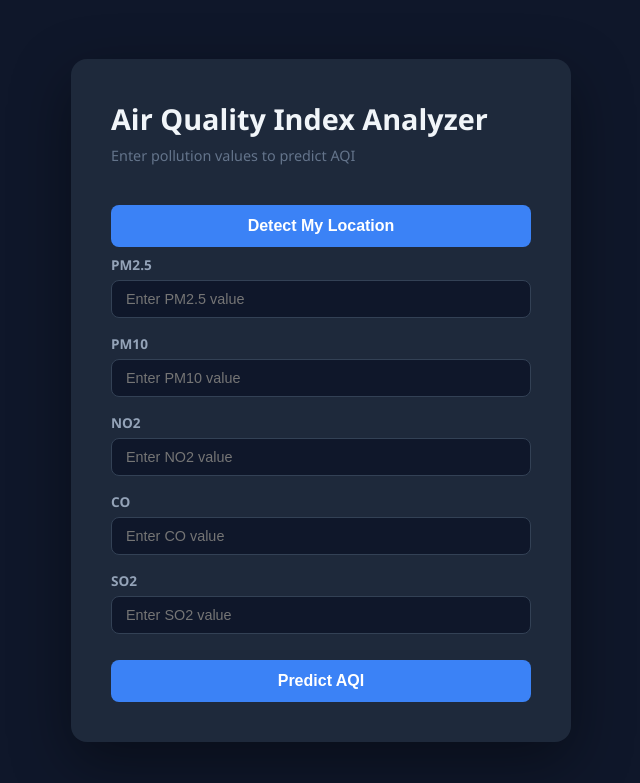
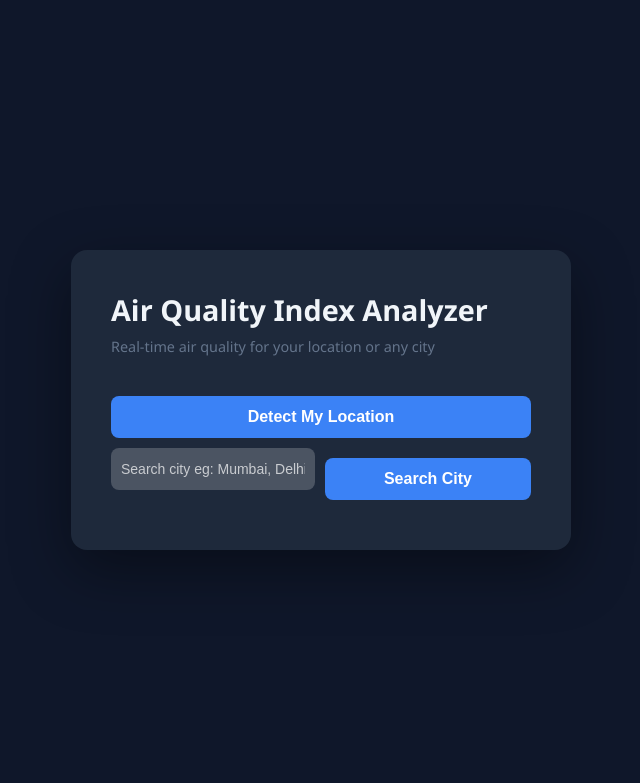
Before and after one commit to 11RiyaKolambkar/AIR_INDEX_ANALYSER, a Flask app: page / in a window 1280 px wide. Shown: the top 783 px of the page, without its empty margins (319-959 px from the left). Run offline with Flask 3, Linux system fonts and the light colour scheme; parts of the project's set-up code (start-up, migrations or seed data) failed here and were passed over.

Commit message:
real time AQI with location detection and city search

```diff
--- a/app.py
+++ b/app.py
@@ -1,127 +1,95 @@
 from flask import Flask, render_template, request, jsonify
-import joblib
-import numpy as np
 import requests
 
 app = Flask(__name__)
-model = joblib.load('aqi_model.pkl')
 
-API_TOKEN = "d0df25a59e5a163cee4520c8c6d62f160373c421"  # paste your WAQI token here
+API_TOKEN = "d0df25a59e5a163cee4520c8c6d62f160373c421"
 
 def get_aqi_category(aqi):
     if aqi <= 50:
-        category = "Good"
-        color = "#2ecc71"
+        return "Good", "#2ecc71"
     elif aqi <= 100:
-        category = "Moderate"
-        color = "#f39c12"
+        return "Moderate", "#f39c12"
     elif aqi <= 150:
-        category = "Unhealthy for Sensitive Groups"
-        color = "#e67e22"
+        return "Unhealthy for Sensitive Groups", "#e67e22"
     elif aqi <= 200:
-        category = "Unhealthy"
-        color = "#e74c3c"
+        return "Unhealthy", "#e74c3c"
     else:
-        category = "Hazardous"
-        color = "#8e44ad"
-    return category, color  # this was missing in your original code
+        return "Hazardous", "#8e44ad"
 
-def get_my_location():
-    response = requests.get("https://ipapi.co/json/", timeout=5)
-    data = response.json()
-    lat = data.get("latitude")
-    lon = data.get("longitude")
-    print(f"Detected coordinates: {lat}, {lon}")
-    return lat, lon
+def get_health_tip(aqi):
+    if aqi <= 50:
+        return "Air quality is good. Enjoy outdoor activities freely."
+    elif aqi <= 100:
+        return "Air quality is acceptable. Sensitive people should reduce prolonged outdoor activities."
+    elif aqi <= 150:
+        return "Sensitive groups should reduce outdoor activities. Wear a mask if going outside."
+    elif aqi <= 200:
+        return "Everyone should reduce outdoor activities. Wear a mask outside. Keep windows closed."
+    else:
+        return "Health alert. Avoid all outdoor activities. Stay indoors. Use air purifier if available."
 
-def get_realtime_aqi_by_coords(lat, lon):
-    lat = float(lat)
-    lon = float(lon)
-
-    # First try exact coordinates
-    url = f"https://api.waqi.info/feed/geo:{lat};{lon}/?token={API_TOKEN}"
+def fetch_aqi(url):
     response = requests.get(url, timeout=5)
     data = response.json()
+    if data["status"] != "ok":
+        return None
+    iaqi = data["data"]["iaqi"]
+    aqi = data["data"]["aqi"]
+    category, color = get_aqi_category(aqi)
+    health_tip = get_health_tip(aqi)
+    return {
+        "city": data["data"]["city"]["name"],
+        "aqi": aqi,
+        "category": category,
+        "color": color,
+        "health_tip": health_tip,
+        "pm25": iaqi.get("pm25", {}).get("v", "N/A"),
+        "pm10": iaqi.get("pm10", {}).get("v", "N/A"),
+        "no2":  iaqi.get("no2",  {}).get("v", "N/A"),
+        "so2":  iaqi.get("so2",  {}).get("v", "N/A"),
+        "co":   iaqi.get("co",   {}).get("v", "N/A"),
+    }
 
-    if data["status"] == "ok":
-        iaqi = data["data"]["iaqi"]
-        return {
-            "city":  data["data"]["city"]["name"],
-            "aqi":   data["data"]["aqi"],
-            "pm25":  iaqi.get("pm25", {}).get("v", 0),
-            "pm10":  iaqi.get("pm10", {}).get("v", 0),
-            "no2":   iaqi.get("no2",  {}).get("v", 0),
-            "so2":   iaqi.get("so2",  {}).get("v", 0),
-            "co":    iaqi.get("co",   {}).get("v", 0),
-        }
+@app.route('/city', methods=['GET'])
+def city_aqi():
+    try:
+        city = request.args.get('city')
+        url = f"https://api.waqi.info/feed/{city}/?token={API_TOKEN}"
+        data = fetch_aqi(url)
+        if data:
+            return jsonify({"status": "ok", "data": data})
+        return jsonify({"status": "error", "message": "City not found"})
+    except Exception as e:
+        return jsonify({"status": "error", "message": str(e)})
 
-    # Search nearby stations
-    search_url = f"https://api.waqi.info/map/bounds/?latlng={lat-1},{lon-1},{lat+1},{lon+1}&token={API_TOKEN}"
-    search_response = requests.get(search_url, timeout=5)
-    search_data = search_response.json()
-
-    if search_data["status"] == "ok" and len(search_data["data"]) > 0:
-        nearest = search_data["data"][0]
-        station_url = f"https://api.waqi.info/feed/@{nearest['uid']}/?token={API_TOKEN}"
-        station_response = requests.get(station_url, timeout=5)
-        station_data = station_response.json()
-
-        if station_data["status"] == "ok":
-            iaqi = station_data["data"]["iaqi"]
-            return {
-                "city":  station_data["data"]["city"]["name"],
-                "aqi":   station_data["data"]["aqi"],
-                "pm25":  iaqi.get("pm25", {}).get("v", 0),
-                "pm10":  iaqi.get("pm10", {}).get("v", 0),
-                "no2":   iaqi.get("no2",  {}).get("v", 0),
-                "so2":   iaqi.get("so2",  {}).get("v", 0),
-                "co":    iaqi.get("co",   {}).get("v", 0),
-            }
-
-    return None
 @app.route('/realtime', methods=['GET'])
 def realtime():
     try:
-        lat = request.args.get('lat')
-        lon = request.args.get('lon')
+        lat = float(request.args.get('lat', 0))
+        lon = float(request.args.get('lon', 0))
 
-        if not lat or not lon:
-            # fallback to IP
-            response = requests.get("https://ipapi.co/json/", timeout=5)
-            data = response.json()
-            lat = data.get("latitude")
-            lon = data.get("longitude")
+        url = f"https://api.waqi.info/feed/geo:{lat};{lon}/?token={API_TOKEN}"
+        data = fetch_aqi(url)
 
-        data = get_realtime_aqi_by_coords(lat, lon)
+        if not data:
+            search_url = f"https://api.waqi.info/map/bounds/?latlng={lat-1},{lon-1},{lat+1},{lon+1}&token={API_TOKEN}"
+            search_response = requests.get(search_url, timeout=5)
+            search_data = search_response.json()
+            if search_data["status"] == "ok" and len(search_data["data"]) > 0:
+                nearest = search_data["data"][0]
+                station_url = f"https://api.waqi.info/feed/@{nearest['uid']}/?token={API_TOKEN}"
+                data = fetch_aqi(station_url)
 
         if data:
             return jsonify({"status": "ok", "data": data})
-        else:
-            return jsonify({"status": "error", "message": "No AQI station found near you"})
+        return jsonify({"status": "error", "message": "No AQI station found near you"})
     except Exception as e:
         return jsonify({"status": "error", "message": str(e)})
 
-@app.route('/', methods=['GET', 'POST'])
-def predict():
-    prediction = None
-    category = None
-    color = None
-
-    if request.method == 'POST':
-        pm25 = float(request.form['pm25'])
-        pm10 = float(request.form['pm10'])
-        no2 = float(request.form['no2'])
-        co = float(request.form['co'])
-        so2 = float(request.form['so2'])
-
-        input_data = np.array([[pm25, pm10, no2, co, so2]])
-        prediction = round(model.predict(input_data)[0], 2)
-        category, color = get_aqi_category(prediction)
-
-    return render_template('index.html',
-                           prediction=prediction,
-                           category=category,
-                           color=color)
+@app.route('/')
+def index():
+    return render_template('index.html')
 
 if __name__ == '__main__':
     app.run(debug=True)
--- a/static/style.css
+++ b/static/style.css
@@ -153,3 +153,68 @@ button:hover {
     font-size: 0.8rem;
     color: #64748b;
 }
+.health-tips {
+    margin-top: 15px;
+    padding: 15px;
+    background: rgba(255,255,255,0.1);
+    border-radius: 8px;
+    text-align: left;
+}
+
+.health-tips h3 {
+    margin-bottom: 8px;
+}
+.city-search {
+    display: flex;
+    gap: 10px;
+    margin-top: 10px;
+    margin-bottom: 5px;
+}
+.city-search input {
+    width: 100%;
+    padding: 10px;
+    margin-bottom: 10px;
+    border-radius: 8px;
+    border: none;
+    font-size: 14px;
+    background: rgba(255, 255, 255, 0.2);
+    color: white;
+    box-sizing: border-box;
+}
+
+.city-search input::placeholder {
+    color: rgba(255, 255, 255, 0.7);
+}
+.pollutants {
+    margin-top: 15px;
+    text-align: left;
+}
+
+.pollutants h3 {
+    margin-bottom: 10px;
+}
+
+.pollutant-grid {
+    display: grid;
+    grid-template-columns: repeat(3, 1fr);
+    gap: 10px;
+}
+
+.pollutant-item {
+    background: rgba(255,255,255,0.05);
+    border-radius: 8px;
+    padding: 10px;
+    text-align: center;
+}
+
+.pollutant-item span {
+    display: block;
+    font-size: 0.75rem;
+    color: #94a3b8;
+    margin-bottom: 4px;
+}
+
+.pollutant-item b {
+    font-size: 1rem;
+    color: #f1f5f9;
+}
--- a/templates/index.html
+++ b/templates/index.html
@@ -7,43 +7,35 @@
     <link rel="stylesheet" href="{{ url_for('static', filename='style.css') }}">
 </head>
 <body>
-
     <div class="container">
         <h1>Air Quality Index Analyzer</h1>
-        <p class="subtitle">Enter pollution values to predict AQI</p>
+        <p class="subtitle">Real-time air quality for your location or any city</p>
 
-        <!-- Auto detect button -->
         <button type="button" onclick="autoFill()">Detect My Location</button>
-        <p id="city-name" style="margin-top: 8px; font-weight: bold;"></p>
 
-        <form method="POST">
-            <div class="form-group">
-                <label>PM2.5</label>
-                <input type="number" id="pm25" name="pm25" placeholder="Enter PM2.5 value" step="0.01" required>
+        <div class="city-search">
+            <input type="text" id="city-input" placeholder="Search city eg: Mumbai, Delhi">
+            <button type="button" onclick="searchCity()">Search City</button>
         </div>
-            <div class="form-group">
-                <label>PM10</label>
-                <input type="number" id="pm10" name="pm10" placeholder="Enter PM10 value" step="0.01" required>
+
+        <div id="result-box" style="display:none;" class="result">
+            <h2 id="result-city"></h2>
+            <h1 id="result-aqi"></h1>
+            <h3 id="result-category"></h3>
+            <div class="health-tips">
+                <h3>Health Tips</h3>
+                <p id="result-health"></p>
             </div>
-            <div class="form-group">
-                <label>NO2</label>
-                <input type="number" id="no2" name="no2" placeholder="Enter NO2 value" step="0.01" required>
+            <div class="pollutants">
+                <h3>Pollutants</h3>
+                <div class="pollutant-grid">
+                    <div class="pollutant-item"><span>PM2.5</span><b id="val-pm25"></b></div>
+                    <div class="pollutant-item"><span>PM10</span><b id="val-pm10"></b></div>
+                    <div class="pollutant-item"><span>NO2</span><b id="val-no2"></b></div>
+                    <div class="pollutant-item"><span>SO2</span><b id="val-so2"></b></div>
+                    <div class="pollutant-item"><span>CO</span><b id="val-co"></b></div>
                 </div>
-            <div class="form-group">
-                <label>CO</label>
-                <input type="number" id="co" name="co" placeholder="Enter CO value" step="0.01" required>
             </div>
-            <div class="form-group">
-                <label>SO2</label>
-                <input type="number" id="so2" name="so2" placeholder="Enter SO2 value" step="0.01" required>
-            </div>
-            <button type="submit">Predict AQI</button>
-        </form>
-
-        {% if prediction %}
-        <div class="result {{ category_class }}">
-            <h2>Predicted AQI: <span style="color: {{ color }}">{{ prediction }}</span></h2>
-            <h3>Category: <span style="color: {{ color }}">{{ category }}</span></h3>
             <div class="aqi-guide">
                 <p>AQI 0-50 → <span style="color:#2ecc71">Good</span></p>
                 <p>AQI 51-100 → <span style="color:#f39c12">Moderate</span></p>
@@ -52,41 +44,65 @@
                 <p>AQI 200+ → <span style="color:#8e44ad">Hazardous</span></p>
             </div>
         </div>
-        {% endif %}
+
+        <p id="status-msg" style="margin-top:10px; font-weight:bold;"></p>
     </div>
+
     <script>
+    function showResult(data) {
+        document.getElementById('result-box').style.display = 'block';
+        document.getElementById('result-city').innerText = data.city;
+        document.getElementById('result-aqi').innerHTML = 'AQI: <span style="color:' + data.color + '">' + data.aqi + '</span>';
+        document.getElementById('result-category').innerHTML = 'Category: <span style="color:' + data.color + '">' + data.category + '</span>';
+        document.getElementById('result-health').innerText = data.health_tip;
+        document.getElementById('val-pm25').innerText = data.pm25;
+        document.getElementById('val-pm10').innerText = data.pm10;
+        document.getElementById('val-no2').innerText = data.no2;
+        document.getElementById('val-so2').innerText = data.so2;
+        document.getElementById('val-co').innerText = data.co;
+        document.getElementById('result-box').style.borderColor = data.color;
+    }
+
     function autoFill() {
-    document.getElementById('city-name').innerText = "Detecting location...";
-
+        document.getElementById('status-msg').innerText = "Detecting location...";
         navigator.geolocation.getCurrentPosition(
             function(position) {
                 var lat = position.coords.latitude;
                 var lon = position.coords.longitude;
-            document.getElementById('city-name').innerText = "Got GPS: " + lat + ", " + lon;
-
+                document.getElementById('status-msg').innerText = "Fetching AQI...";
                 fetch('/realtime?lat=' + lat + '&lon=' + lon)
                 .then(response => response.json())
                 .then(result => {
                     if (result.status === "ok") {
-                    document.getElementById('pm25').value = result.data.pm25;
-                    document.getElementById('pm10').value = result.data.pm10;
-                    document.getElementById('no2').value  = result.data.no2;
-                    document.getElementById('co').value   = result.data.co;
-                    document.getElementById('so2').value  = result.data.so2;
-                    document.getElementById('city-name').innerText = "Location: " + result.data.city;
+                        showResult(result.data);
+                        document.getElementById('status-msg').innerText = "";
                     } else {
-                    document.getElementById('city-name').innerText = "Error: " + result.message;
+                        document.getElementById('status-msg').innerText = "Error: " + result.message;
                     }
                 });
             },
             function(error) {
-            document.getElementById('city-name').innerText = "GPS failed, code: " + error.code;
+                document.getElementById('status-msg').innerText = "GPS failed. Please allow location access.";
             },
             { enableHighAccuracy: true, timeout: 10000 }
         );
     }
+
+    function searchCity() {
+        var city = document.getElementById('city-input').value;
+        if (!city) return;
+        document.getElementById('status-msg').innerText = "Searching...";
+        fetch('/city?city=' + city)
+        .then(response => response.json())
+        .then(result => {
+            if (result.status === "ok") {
+                showResult(result.data);
+                document.getElementById('status-msg').innerText = "";
+            } else {
+                document.getElementById('status-msg').innerText = "City not found. Try another name.";
+            }
+        });
+    }
     </script>
-
-
 </body>
 </html>
```
Lines whose indentation alone changed are shown as unchanged.
